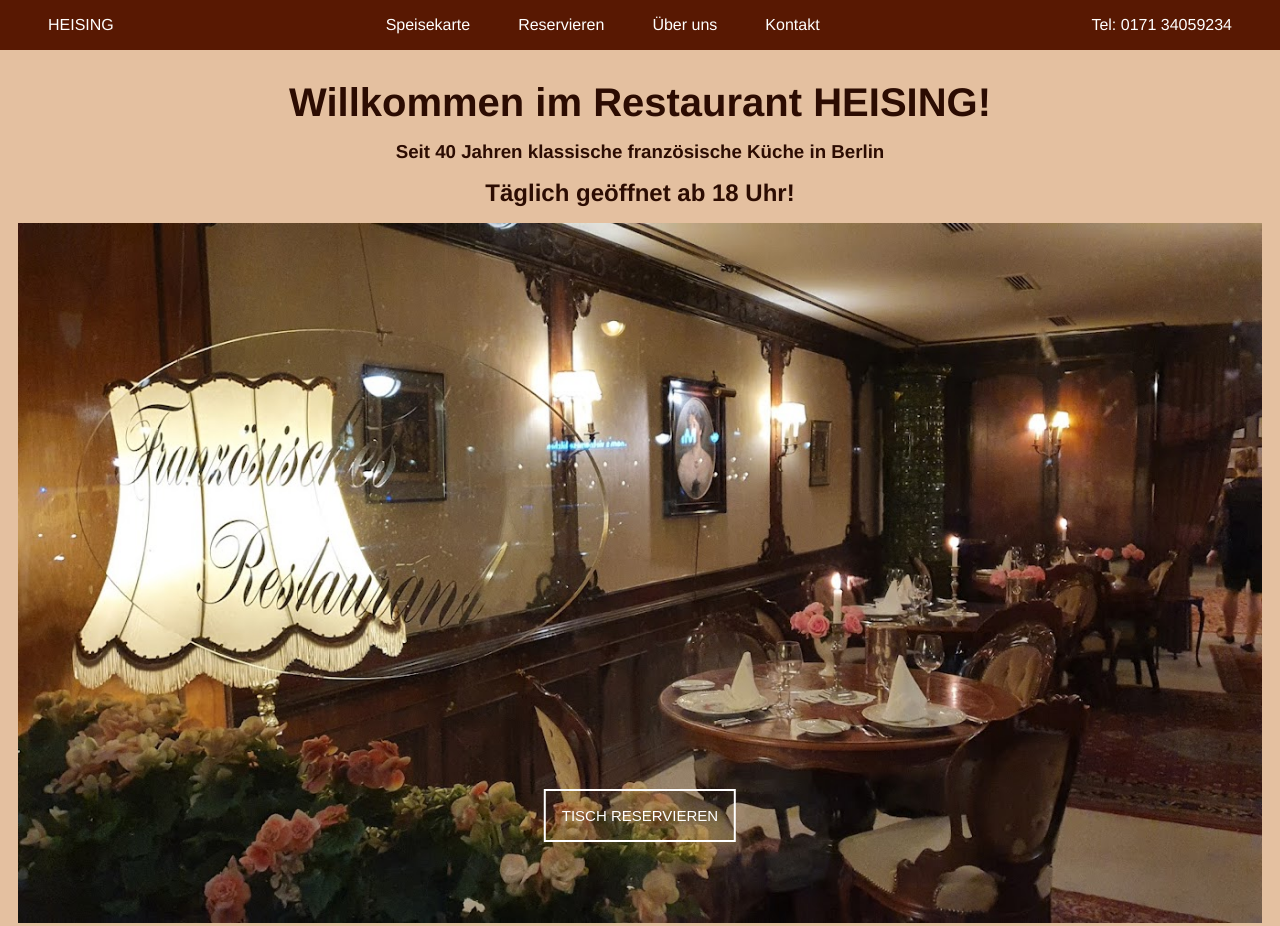
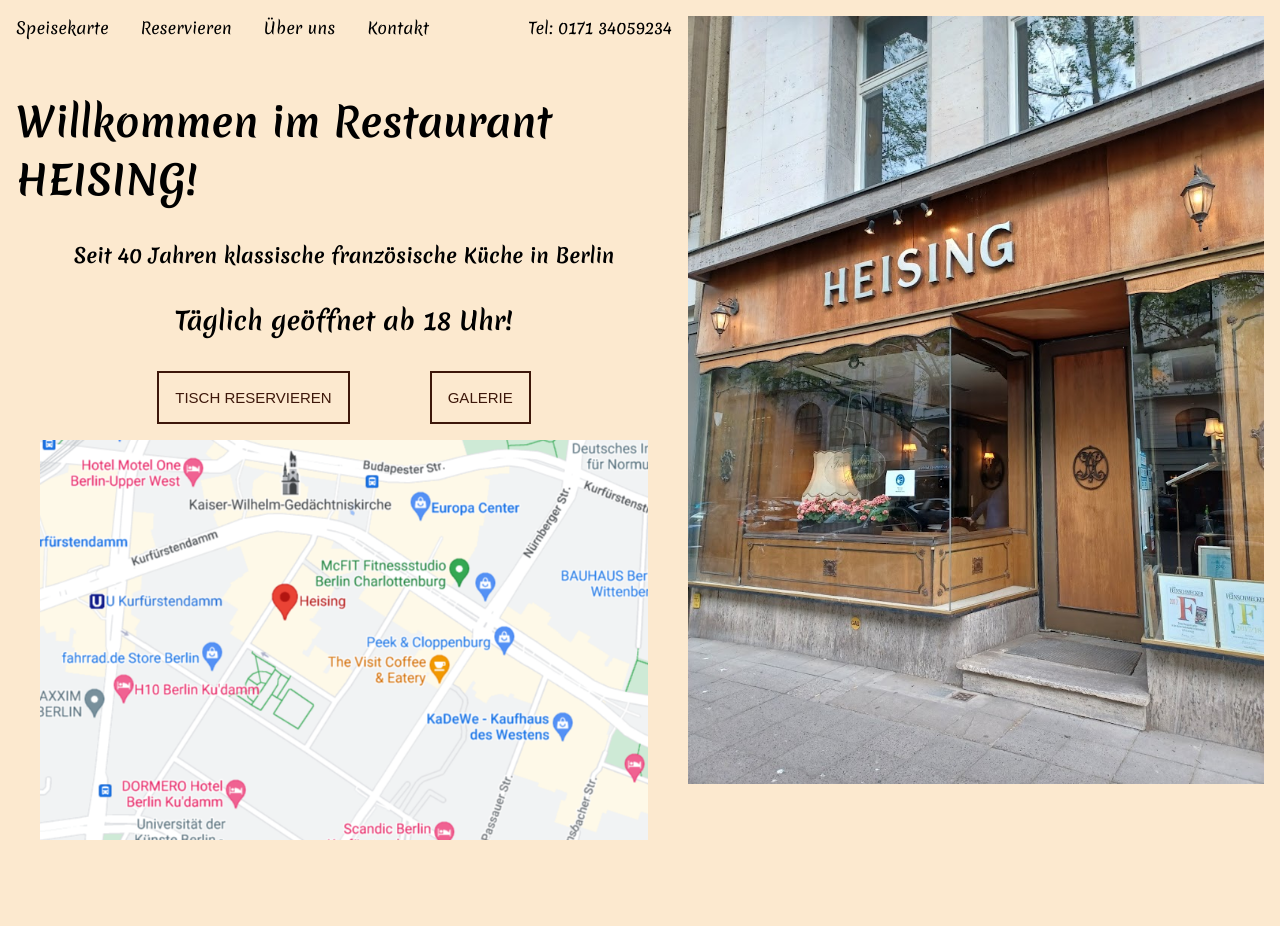
Before and after one commit to jess329/restaurant-project1, a plain HTML site: page index.html in a window 1280 px wide. After the commit the page ends 845 px from the top, so only its background shows below. Drawn offline with Linux system fonts and the light colour scheme.

Commit message:
split layout

```diff
--- a/css/layout.css
+++ b/css/layout.css
@@ -1,40 +1,63 @@
 
 /* Main */
 
-/* Header */
-header {
-    min-width: 100vw;
-    padding: 1rem 3rem;
-    position: fixed;
+main {
+    height: 100vh;
+    display: flex;
+    justify-content: space-between;
+    padding: 1rem;
 }
-header nav {
+
+/* Left */
+.hero-left {
+    width: 60%;
+    padding-right: 1rem;
+    display: flex;
+    flex-direction: column;
+    justify-content: space-between;
+}
+.hero-left nav {
     width: 100%;
     display: flex;
     justify-content: space-between;
 }
-header ul {
+.hero-left nav ul {
     display: flex;
-    gap: 3rem;
+    gap: 2rem;
 }
-header span {
-    position: relative;
-    left: 0;
+.left-content {
+    height: 90%;
+    display: flex;
+    flex-direction: column;
+    justify-content: space-between;
+    align-items: center;
+    gap: 1rem;
+}
+.left-info {
+    display: flex;
+    flex-direction: column;
+    align-items: center;
+    gap: 2rem;
+}
+.btn-container {
+    display: flex;
+    gap: 5rem;
 }
 
-/* Hero */
-main {
-    padding: 5rem 3rem;
-    display: grid;
-    place-content: center;
-    text-align: center;
+
+.img-container {
+    height: 400px;
+
 }
-.btn.reserve {
-    position: relative;
-    bottom: 150px;
-    left: 50%;
-    transform: translateX(-50%);
+.img-container img {
+    height: 100%;
 }
-.section.hero {
-    display: grid;
-    gap: 1rem;
+
+/* Right */
+.hero-right {
+    height: 100%;
 }
+.hero-right img {
+    height: 100%;
+
+}
--- a/css/style.css
+++ b/css/style.css
@@ -1,7 +1,7 @@
 :root {
-    --nav-clr: #581802;
-    --bg-clr1: #E4C0A0;
-    --text-clr: #2c0c02;
+    --bg-clr1: #FCE9CF;
+    --btn-clr: #3d170a;
+    /* --text-clr: #2c0c02; */
 }
 
 * {
@@ -9,17 +9,16 @@
     margin: 0;
     padding: 0;
 }
-
 body {
     background: var(--bg-clr1);
-    font-family: "Helvetica";
-    color: var(--text-clr);
+    font-family: "Merienda";
     overflow-x: hidden;
+    margin: 0;
 }
 a, li {
     text-decoration: none;
     list-style: none;
-    color: white;
+    color: black;
 }
 button {
     border: 1px solid lightgray;
@@ -28,38 +27,25 @@ button {
     font-size: 15px;
 }
 
-
 .btn {
-    border: 2px solid white;
+    border: 2px solid var(--btn-clr);
     background: transparent;
     transition: 0.3s;
     width: fit-content;
-    color: white;
+    color: var(--btn-clr);
 }
 .btn:hover {
-    background: var(--nav-clr);
-    /* border: none; */
-}
-
-/* Header */
-header {
-    background-color: var(--nav-clr);
-    color: white;
-}
-header ul li a {
-    color: white;
+    background: var(--btn-clr);
+    color: var(--bg-clr1);
 }
 
 
-/* Hero */
-main h1 {
+.left-info h1 {
     font-size: 40px;
 }
-
-.img-container {
-    height: 700px;
-    width: fit-content;
+.left-info h2 {
+    font-size: 25px;
 }
-.img-container img {
-    height: 100%;
+.left-info h3 {
+    font-size: 20px;
 }
--- a/index.html
+++ b/index.html
@@ -7,11 +7,14 @@
     <link rel="stylesheet" href="css/style.css">
     <link rel="stylesheet" href="css/layout.css">
     <link rel="stylesheet" href="css/media.css">
-</head>
+
+    <link rel="preconnect" href="https://fonts.googleapis.com">
+    <link rel="preconnect" href="https://fonts.gstatic.com" crossorigin>
+    <link href="https://fonts.googleapis.com/css2?family=Inter&family=Merienda:wght@300;400;700&family=Poppins:wght@200;300;400;600&display=swap" rel="stylesheet"></head>
 <body>
-    <header>
+    <main>
+        <section class="hero-left">
             <nav>
-            <span><a href="#">HEISING</a></span>
                 <ul>
                     <li><a href="#">Speisekarte</a></li>
                     <li><a href="#">Reservieren</a></li>
@@ -20,17 +23,27 @@
                 </ul>
                 <span>Tel: 0171 34059234</span>
             </nav>
-    </header>
-    <main>
-        <section class="section hero">
+            <section class="left-content">
+                <section class="left-info">
                     <h1>Willkommen im Restaurant HEISING!</h1>
                     <h3>Seit 40 Jahren klassische französische Küche in Berlin</h3>
                     <h2>Täglich geöffnet ab 18 Uhr!</h2>
-            <section class="img-container">
-                <img src="images/außen2.jpg" alt="Restaurant Heising">
+                    <section class="btn-container">
+                        <button class="btn">TISCH RESERVIEREN</button>
+                        <button class="btn">GALERIE</button>
                     </section>
-            <button class="btn reserve">TISCH RESERVIEREN</button>
+                </section>
+
+                <div class="img-container">
+                    <img src="./images/maps.PNG" alt="Maps">
+                </div>
+            </section>
+
+        </section>
+        <section class="hero-right">
+            <img src="images/außen1.jpg" alt="Restaurant Heising">
         </section>
     </main>
+
 </body>
 </html>
```
Also changed, not shown: images/maps.PNG (added). Lines whose indentation alone changed are shown as unchanged.
